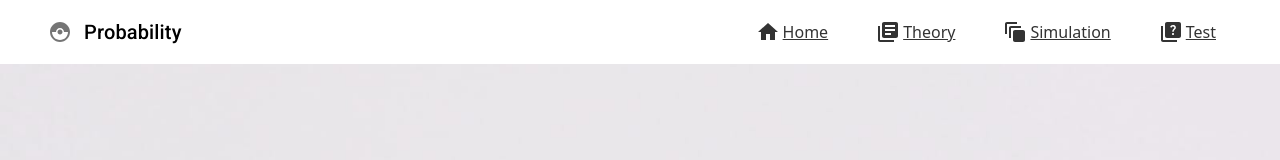
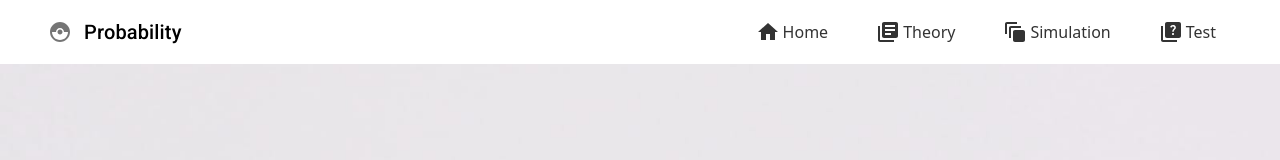
Before and after one commit to vedantkesharia/vedant1_cdac, a React (Create React App) app: page / in a window 1280 px wide. Shown: the top 160 px of the page. Built offline with nearby package versions, Linux system fonts and the light colour scheme.

Commit message:
newfinal4

```diff
--- a/src/components/Navbar.jsx
+++ b/src/components/Navbar.jsx
@@ -45,10 +45,10 @@ export const MuiNavbar = () => {
             {/* <Link to="/">Theory</Link>
           <Link to="/simulation1">Simulation</Link>
           <Link to="/test">Test</Link> */}
-            <Link className='fav ' to="/"><HomeIcon />Home</Link>
-            <Link className='fav' to="/theory"><LibraryBooksIcon />Theory</Link>
-            <Link className='fav ' to="/simulation1"><AutoAwesomeMotionIcon />Simulation</Link>
-            <Link className='fav ' to="/test"><QuizIcon />Test</Link>
+            <Link className='fav ' to="/" style={{ textDecoration: 'none' }}><HomeIcon />Home</Link>
+            <Link className='fav' to="/theory" style={{ textDecoration: 'none' }}><LibraryBooksIcon />Theory</Link>
+            <Link className='fav ' to="/simulation1" style={{ textDecoration: 'none' }}><AutoAwesomeMotionIcon />Simulation</Link>
+            <Link className='fav ' to="/test" style={{ textDecoration: 'none' }}><QuizIcon />Test</Link>
             {/* <Button
             color='inherit'
             id='resources-button'
```
